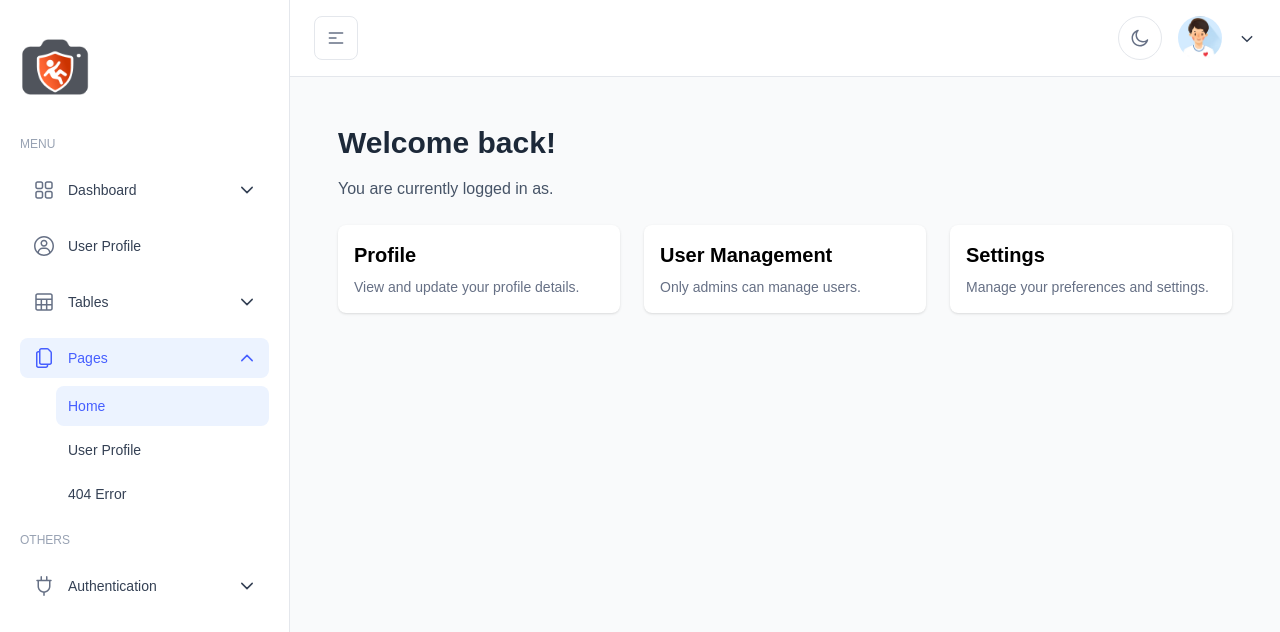
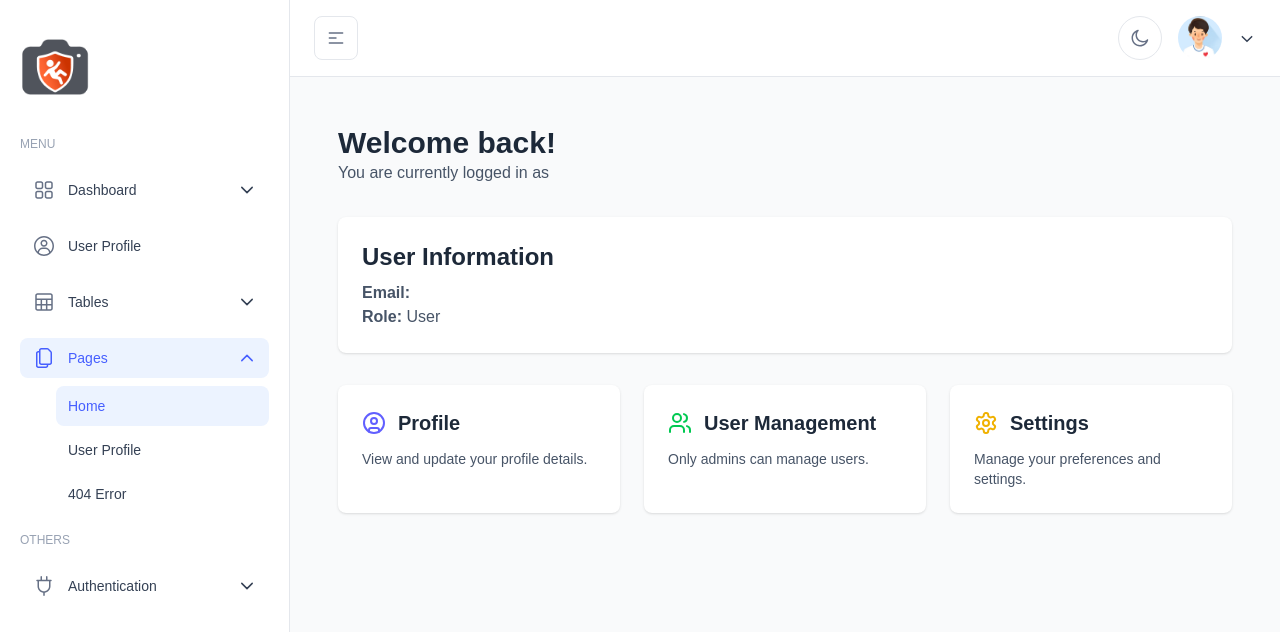
Before and after one commit to MaxwellJia/UserCenter-Demo-Frontend, a Next.js app: page /dashboard/welcome in a window 1280 px wide. Shown: the top 632 px of the page. Built offline with nearby package versions, Linux system fonts and the light colour scheme; no server answers.

Commit message:
Add alert when jump to information page directly or token expired

```diff
--- a/package.json
+++ b/package.json
@@ -12,9 +12,11 @@
     "@fullcalendar/interaction": "^6.1.17",
     "axios": "^1.9.0",
     "jose": "^6.0.11",
+    "lucide-react": "^0.511.0",
     "next": "15.3.1",
     "react": "^19.0.0",
     "react-dom": "^19.0.0",
+    "react-hot-toast": "^2.5.2",
     "react-toastify": "^11.0.5",
     "tailwind-merge": "^3.3.0"
   },
--- a/src/app/dashboard/welcome/page.tsx
+++ b/src/app/dashboard/welcome/page.tsx
@@ -1,32 +1,58 @@
 'use client';
 
+import { useEffect, useState } from 'react';
+import { UserCircle, Settings, Users } from 'lucide-react';
+import {useAuthContext} from "@/context/AuthContext";
+
 export default function DashboardPage() {
+    const { user, setUser } = useAuthContext();
 
     return (
         <div className="p-6">
-            <h1 className="text-3xl font-bold text-gray-800 mb-4">
-                Welcome back!
-            </h1>
-            <p className="text-gray-600 mb-6">
-                You are currently logged in as.
-            </p>
+            <div className="mb-8">
+                <h1 className="text-3xl font-bold text-gray-800 dark:text-white">Welcome back!</h1>
+                <p className="text-gray-600 dark:text-gray-300">
+                    You are currently logged in as <span className="font-medium text-indigo-600 dark:text-indigo-400">{user?.nickName}</span>
+                </p>
+            </div>
+
+            <div className="bg-white dark:bg-gray-800 rounded-lg shadow p-6 mb-8">
+                <h2 className="text-2xl font-semibold text-gray-800 dark:text-white mb-2">User Information</h2>
+                <div className="text-gray-600 dark:text-gray-300">
+                    <p><strong>Email:</strong> {user?.email}</p>
+                    <p><strong>Role:</strong> {
+                        Number(user?.userRole) === 1 ? "Admin" : "User"
+                        // 根据用户角色显示 Admin 或 User
+                    }</p>
+                </div>
+            </div>
 
             <div className="grid grid-cols-1 sm:grid-cols-2 lg:grid-cols-3 gap-6">
-                {/* 示例卡片 */}
-                <div className="bg-white p-4 rounded-lg shadow">
-                    <h2 className="text-xl font-semibold mb-2">Profile</h2>
-                    <p className="text-sm text-gray-500">View and update your profile details.</p>
+                {/* Profile Card */}
+                <div className="bg-white dark:bg-gray-800 p-6 rounded-lg shadow hover:shadow-lg transition-shadow">
+                    <div className="flex items-center gap-3 mb-3">
+                        <UserCircle className="w-6 h-6 text-indigo-500" />
+                        <h2 className="text-xl font-semibold text-gray-800 dark:text-white">Profile</h2>
+                    </div>
+                    <p className="text-gray-600 dark:text-gray-400 text-sm">View and update your profile details.</p>
                 </div>
 
-
-                <div className="bg-white p-4 rounded-lg shadow">
-                    <h2 className="text-xl font-semibold mb-2">User Management</h2>
-                    <p className="text-sm text-gray-500">Only admins can manage users.</p>
+                {/* User Management Card */}
+                <div className="bg-white dark:bg-gray-800 p-6 rounded-lg shadow hover:shadow-lg transition-shadow">
+                    <div className="flex items-center gap-3 mb-3">
+                        <Users className="w-6 h-6 text-green-500" />
+                        <h2 className="text-xl font-semibold text-gray-800 dark:text-white">User Management</h2>
+                    </div>
+                    <p className="text-gray-600 dark:text-gray-400 text-sm">Only admins can manage users.</p>
                 </div>
 
-                <div className="bg-white p-4 rounded-lg shadow">
-                    <h2 className="text-xl font-semibold mb-2">Settings</h2>
-                    <p className="text-sm text-gray-500">Manage your preferences and settings.</p>
+                {/* Settings Card */}
+                <div className="bg-white dark:bg-gray-800 p-6 rounded-lg shadow hover:shadow-lg transition-shadow">
+                    <div className="flex items-center gap-3 mb-3">
+                        <Settings className="w-6 h-6 text-yellow-500" />
+                        <h2 className="text-xl font-semibold text-gray-800 dark:text-white">Settings</h2>
+                    </div>
+                    <p className="text-gray-600 dark:text-gray-400 text-sm">Manage your preferences and settings.</p>
                 </div>
             </div>
         </div>
--- a/src/app/login/page.tsx
+++ b/src/app/login/page.tsx
@@ -6,7 +6,23 @@ import { validateField } from "@/utils/validation";
 import 'react-toastify/dist/ReactToastify.css';
 import Image from "next/image";
 import { useRouter } from "next/navigation";
+import { useSearchParams } from 'next/navigation';
+import { Toaster, toast } from 'react-hot-toast';
+import { useEffect } from 'react';
 export default function LoginPage() {
+
+    // Check whether user has login and alert users
+    const searchParams = useSearchParams();
+
+    useEffect(() => {
+        const reason = searchParams.get("reason");
+        if (reason === "missing_token") {
+            toast.error("Please log in to access this page");
+        } else if (reason === "invalid_token") {
+            toast.error("Your login has expired, please log in again");
+        }
+    }, [searchParams]);
+
     const [formData, setFormData] = useState<LoginRequest>({
         username:'',
         password:''
@@ -58,7 +74,9 @@ export default function LoginPage() {
     };
 
     return (
+
         <div className="min-h-screen bg-gradient-to-tr from-indigo-100 via-white to-indigo-200 flex flex-col justify-center items-center px-4 py-12 sm:px-6 lg:px-8 font-sans">
+            <Toaster position="top-center" />
             <div className="w-full max-w-md space-y-8 p-10 bg-white rounded-xl shadow-lg ring-1 ring-gray-200">
                 <div className="text-center">
                     <Image
--- a/src/components/user-profile/UserMetaCard.tsx
+++ b/src/components/user-profile/UserMetaCard.tsx
@@ -39,7 +39,6 @@ export default function UserMetaCard() {
       userRole: user.userRole,
     };
     try {
-
       const res = await saveChanges(updatedUser);
       console.log(res);
       localStorage.setItem("user", JSON.stringify(updatedUser));
--- a/src/middleware.ts
+++ b/src/middleware.ts
@@ -4,33 +4,30 @@ import { jwtVerify } from 'jose';
 const PUBLIC_PATHS = ["/login", "/register"];
 
 export async function middleware(req: NextRequest) {
-
     const { pathname } = req.nextUrl;
 
-    // 放行公开页面
     if (PUBLIC_PATHS.includes(pathname)) return NextResponse.next();
 
-    //  读取 Cookie 中的 token
     const token = req.cookies.get("token")?.value;
 
+    const loginUrl = new URL("/login", req.url);
 
     if (!token) {
-        // 没有 token，重定向回登录页
-        return NextResponse.redirect(new URL("/login", req.url));
+        // save reasons for login page use
+        loginUrl.searchParams.set("reason", "missing_token");
+        return NextResponse.redirect(loginUrl);
     }
 
     try {
-        // 检查 token 是否有效 & 是否过期
-        /** JWT_SECRET在.env.local中， 不要上传到git， 请gitignore，前后端请保持一致**/
         await jwtVerify(token, new TextEncoder().encode(process.env.JWT_SECRET));
-        return NextResponse.next(); // 放行
+        return NextResponse.next();
     } catch (err) {
-        console.log(123456789);
-        // token 无效或已过期
-        return NextResponse.redirect(new URL("/login", req.url));
+        // save reasons for login page use
+        loginUrl.searchParams.set("reason", "invalid_token");
+        return NextResponse.redirect(loginUrl);
     }
 }
 
 export const config = {
-    matcher: ["/dashboard/:path*"], // 仅匹配这些路径, 在http://localhost:3000/dashboard/下所有路径都会查看token是否过期
+    matcher: ["/dashboard/:path*"],
 };
```
Also changed, not shown: 1 other file (tests, documents, lock files or other folders).
